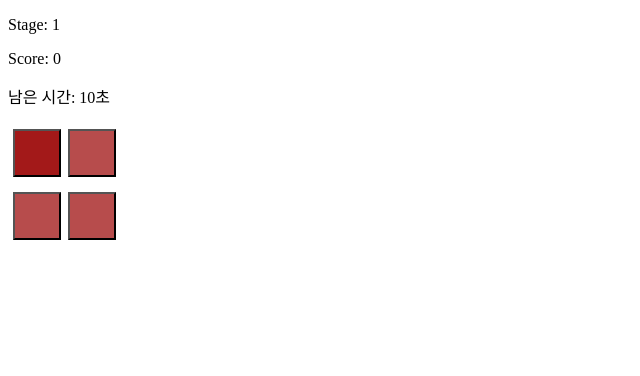
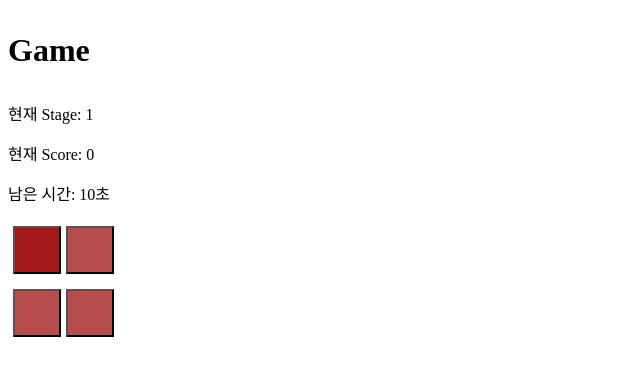
Before and after one commit to HA-SEUNG-JEONG/find-different-color, a React (Create React App) app: page / in a window 1280 px wide. Shown: the top 376 px of the page, without its empty margins (0-640 px from the left). Built offline with nearby package versions, Linux system fonts and the light colour scheme.

Commit message:
🎨 로직 및 스타일 수정 - useRandomSquare hook 적용 - 중복되는 코드 resetGame 함수로 분리 - remainingTime 값에 따라 삼항 연산자로 컴포넌트 렌더링

```diff
--- a/src/components/Game.tsx
+++ b/src/components/Game.tsx
@@ -1,6 +1,7 @@
 import { useEffect, useState } from "react";
 import styled from "styled-components";
 import Square from "./Square";
+import useRandomSquare from "../hooks/useRandomSquare";
 
 const Game = () => {
   const [stage, setStage] = useState(1);
@@ -8,6 +9,8 @@ const Game = () => {
   const [remainingTime, setRemainingTime] = useState(15);
   const [answerIndex, setAnswerIndex] = useState(0);
   const [gameOver, setGameOver] = useState(false);
+
+  const square = useRandomSquare(stage);
 
   useEffect(() => {
     const timer = setInterval(() => {
@@ -22,56 +25,45 @@ const Game = () => {
     return () => {
       clearInterval(timer);
     };
-  }, [remainingTime]);
+  }, []);
 
-  const generateRandomIndex = (stage: number) => {
-    const gridSize = Math.round((stage + 0.5) / 2) + 1;
-    const totalCells = Math.pow(gridSize, 2);
-    return Math.floor(Math.random() * totalCells);
+  const resetGame = (square: number) => {
+    setRemainingTime(15);
+    setAnswerIndex(square + 1);
+  };
+
+  const moveToNextStage = () => {
+    setStage((prevStage) => prevStage + 1);
+    resetGame(square);
   };
 
   const handleSquareClick = (index: number) => {
+    //정답인 경우
     if (index === answerIndex) {
       const stageScore = Math.pow(stage, 3) * remainingTime;
       setScore((prevScore) => prevScore + stageScore);
       moveToNextStage();
-    } else setRemainingTime((prevTime) => Math.max(prevTime - 3, 0));
-  };
-
-  const moveToNextStage = () => {
-    setStage((prevStage) => prevStage + 1);
-    setRemainingTime(15);
-    setAnswerIndex(generateRandomIndex(stage + 1));
+    } //오답인 경우
+    else setRemainingTime((prevTime) => Math.max(prevTime - 3, 0));
   };
 
   const restartGame = () => {
     setStage(1);
     setScore(0);
-    setRemainingTime(15);
-    setAnswerIndex(generateRandomIndex(stage + 1));
+    resetGame(square);
     setGameOver(false);
   };
 
-  if (remainingTime <= 0) {
-    return (
+  const randomSquareNumber = Math.pow(Math.round((stage + 0.5) / 2) + 1, 2);
+
+  return remainingTime > 0 ? (
     <div>
-        <div>Game</div>
-        <p>게임 종료</p>
-        <p>최종 stage: {stage}</p>
-        <p>누적 score: {score}</p>
-        <button onClick={restartGame}>새로운 게임시작</button>
-      </div>
-    );
-  }
-  return (
-    <div>
-      <p>Stage: {stage}</p>
-      <p>Score: {score}</p>
+      <Title>Game</Title>
+      <p>현재 Stage: {stage}</p>
+      <p>현재 Score: {score}</p>
       <p>남은 시간: {remainingTime}초</p>
-
       <Wrapper stage={stage}>
-        {[...Array(Math.pow(Math.round((stage + 0.5) / 2) + 1, 2))].map(
-          (_, index) => (
+        {[...Array(randomSquareNumber)].map((_, index) => (
           <Square
             key={index}
             index={index}
@@ -79,20 +71,40 @@ const Game = () => {
             stage={stage}
             onClick={handleSquareClick}
           />
-          )
-        )}
+        ))}
       </Wrapper>
     </div>
+  ) : (
+    <>
+      <GameDisplay>
+        <p>게임 종료</p>
+        <p>최종 stage: {stage}</p>
+        <p>누적 score: {score}</p>
+      </GameDisplay>
+      <button onClick={restartGame}>새로운 게임시작</button>
+    </>
   );
 };
+
+const Title = styled.p`
+  font-size: 2rem;
+  font-weight: bold;
+  text-align: left;
+  margin-top: 2rem;
+`;
+
+const GameDisplay = styled.div`
+  width: 18rem;
+  padding-left: 1.25rem;
+`;
 
 const Wrapper = styled.section<{ stage: number }>`
   display: grid;
   grid-template-columns: repeat(
     ${(props) => Math.round((props.stage + 0.5) / 2) + 1},
-    50px
+    3rem
   );
-  gap: 5px;
+  gap: 0.3rem;
 `;
 
 export default Game;
```
Lines whose indentation alone changed are shown as unchanged.
